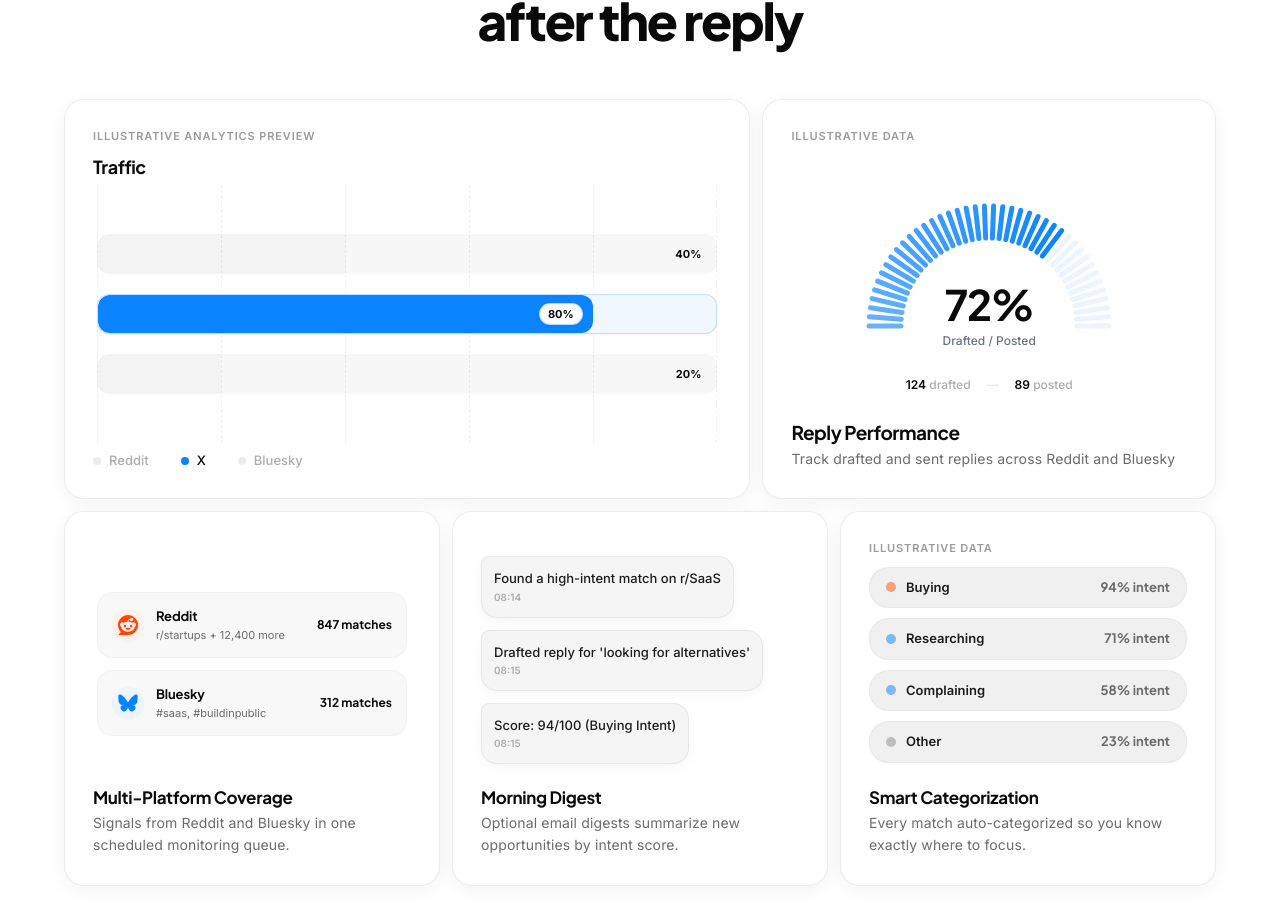
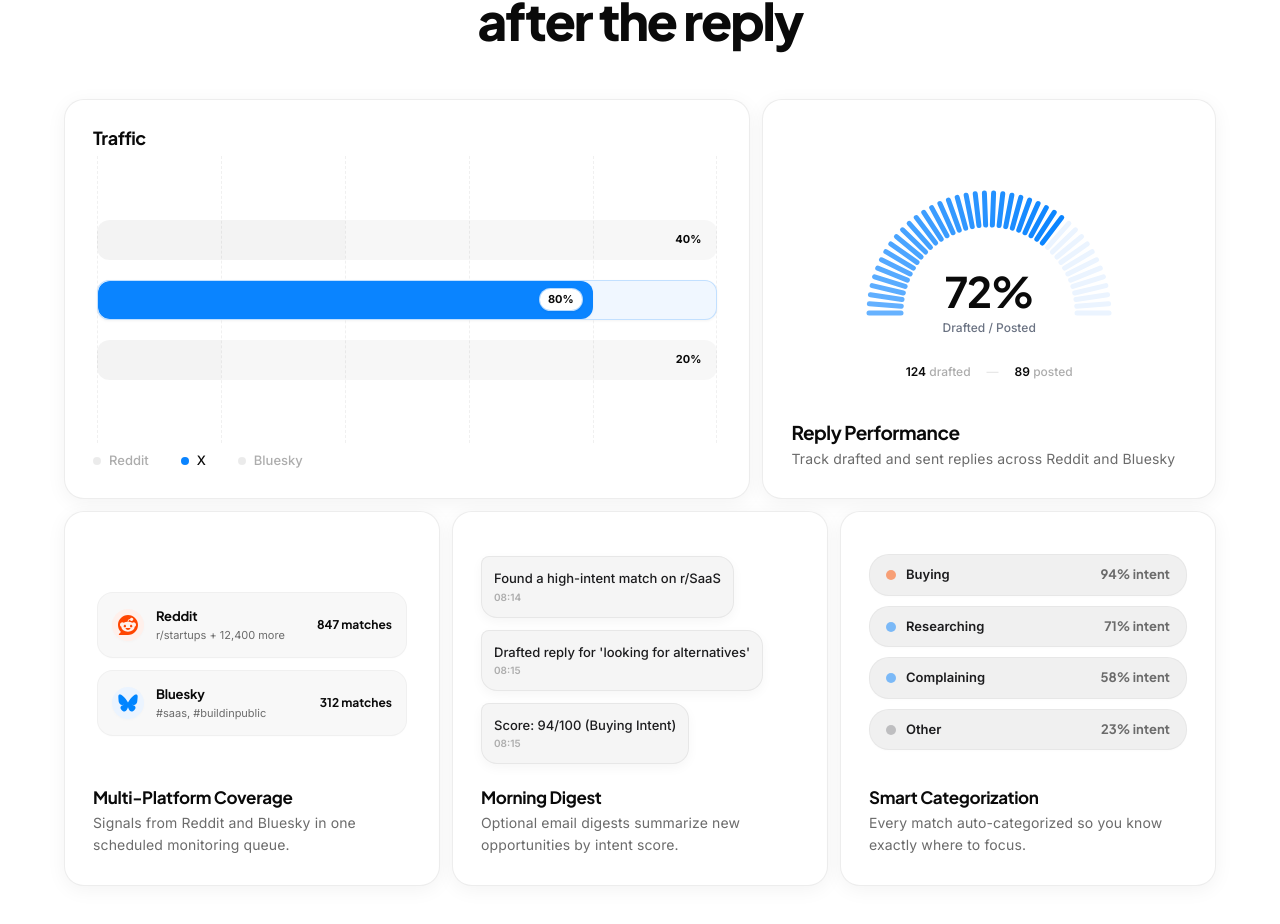
Before and after one commit to abhishekreal7/buyerwatch, a Next.js app: page / in a window 1280 px wide. Shown: the part 3282-4206 px from the top of the page. Built offline with nearby package versions, Linux system fonts and the light colour scheme.

Commit message:
fix(ui): remove placeholder illustrative data labels from feature cards

```diff
--- a/src/app/page.tsx
+++ b/src/app/page.tsx
@@ -460,13 +460,11 @@ export default function LandingPage() {
               <motion.div variants={staggerContainer} className="grid md:grid-cols-5 gap-[12px]">
                 {/* ━ ━ ━ ━  section separator ━ ━ ━ ━  */}
                 <motion.div variants={fadeUp} className="myniq-card p-[28px] flex flex-col h-[400px] md:col-span-3 justify-between">
-                  <div className="text-[11px] font-semibold uppercase tracking-[0.08em] text-[#9B9B9B] mb-3">Illustrative analytics preview</div>
                   <BentoTrafficWidget />
                 </motion.div>
 
                 {/* ━ ━ ━ ━  section separator ━ ━ ━ ━  */}
                 <motion.div variants={fadeUp} className="myniq-card p-[28px] flex flex-col h-[400px] md:col-span-2">
-                  <div className="text-[11px] font-semibold uppercase tracking-[0.08em] text-[#9B9B9B] mb-2">Illustrative data</div>
                   <div className="flex-1 flex flex-col items-center justify-center mb-4">
                     <RadialGauge percentage={72} label="Drafted / Posted" />
                     <div className="flex items-center gap-4 mt-3" style={{ fontFamily: 'var(--font-inter)', fontSize: '12px', fontWeight: 500, color: '#ADADAD' }}>
@@ -503,7 +501,6 @@ export default function LandingPage() {
 
                 {/* ━ ━ ━ ━  section separator ━ ━ ━ ━  */}
                 <motion.div variants={fadeUp} whileHover={{ y: -3 }} transition={springs.snappy} className="myniq-card p-[28px] flex flex-col">
-                  <div className="text-[11px] font-semibold uppercase tracking-[0.08em] text-[#9B9B9B] mb-2">Illustrative data</div>
                   <div className="flex-1 flex flex-col justify-center gap-2.5 mb-6">
                     {[
                       { label: 'Buying', score: '94', dot: '#FF5101' },
--- a/src/components/landing/HomeVisuals.tsx
+++ b/src/components/landing/HomeVisuals.tsx
@@ -197,7 +197,7 @@ export const InfraLiveQueue = () => {
       {/* Footer: live counter */}
       <div className="flex items-center justify-between px-5 py-3 border-t border-black/[0.06] bg-[#F0F0F0]">
         <span style={{ fontFamily: 'var(--font-inter)', fontSize: '11px', fontWeight: 600, color: '#ADADAD', letterSpacing: '0.06em', textTransform: 'uppercase' }}>
-          Illustrative jobs processed
+          Total signals processed
         </span>
         <motion.span
           key={processed}
```
